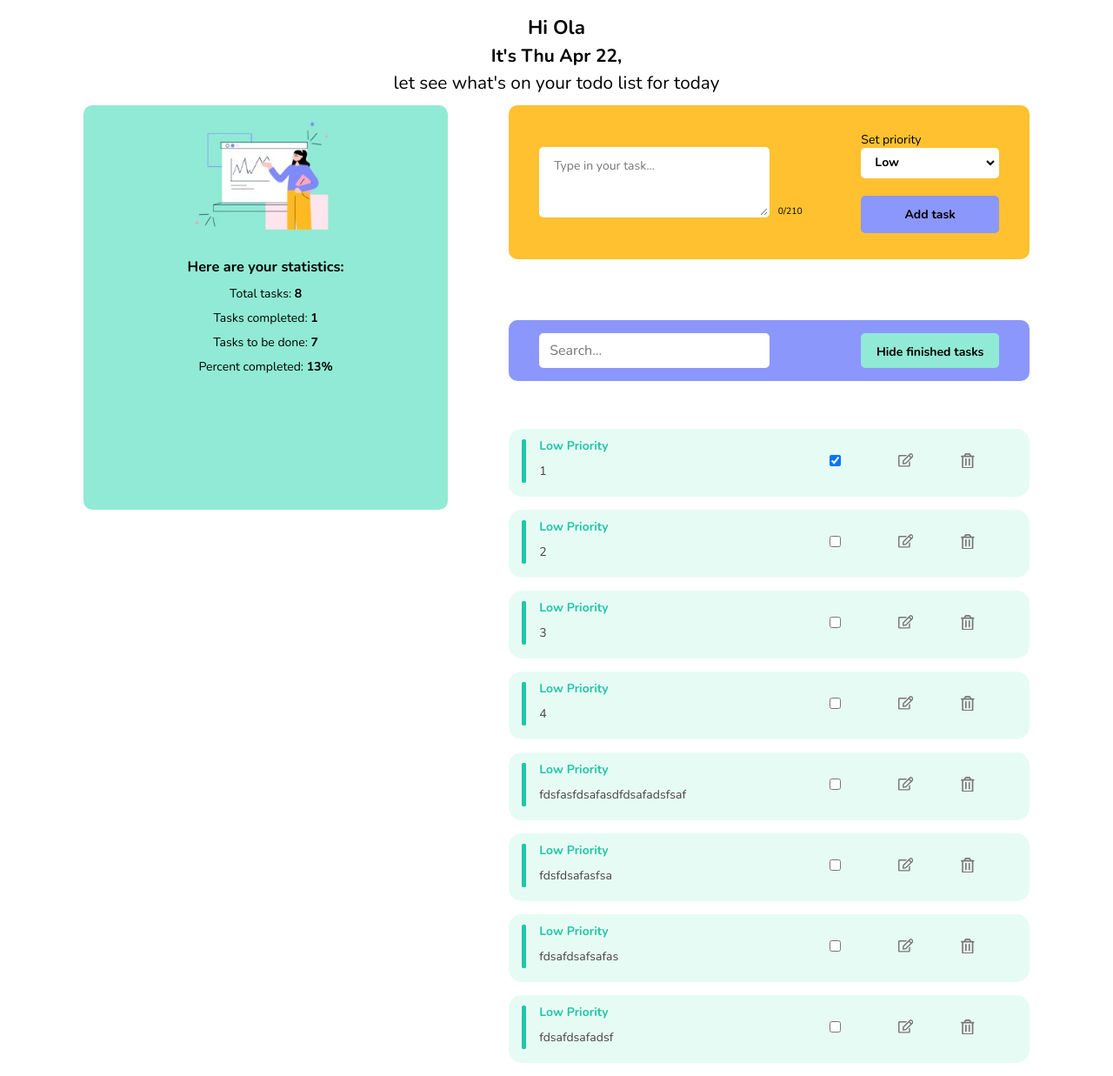
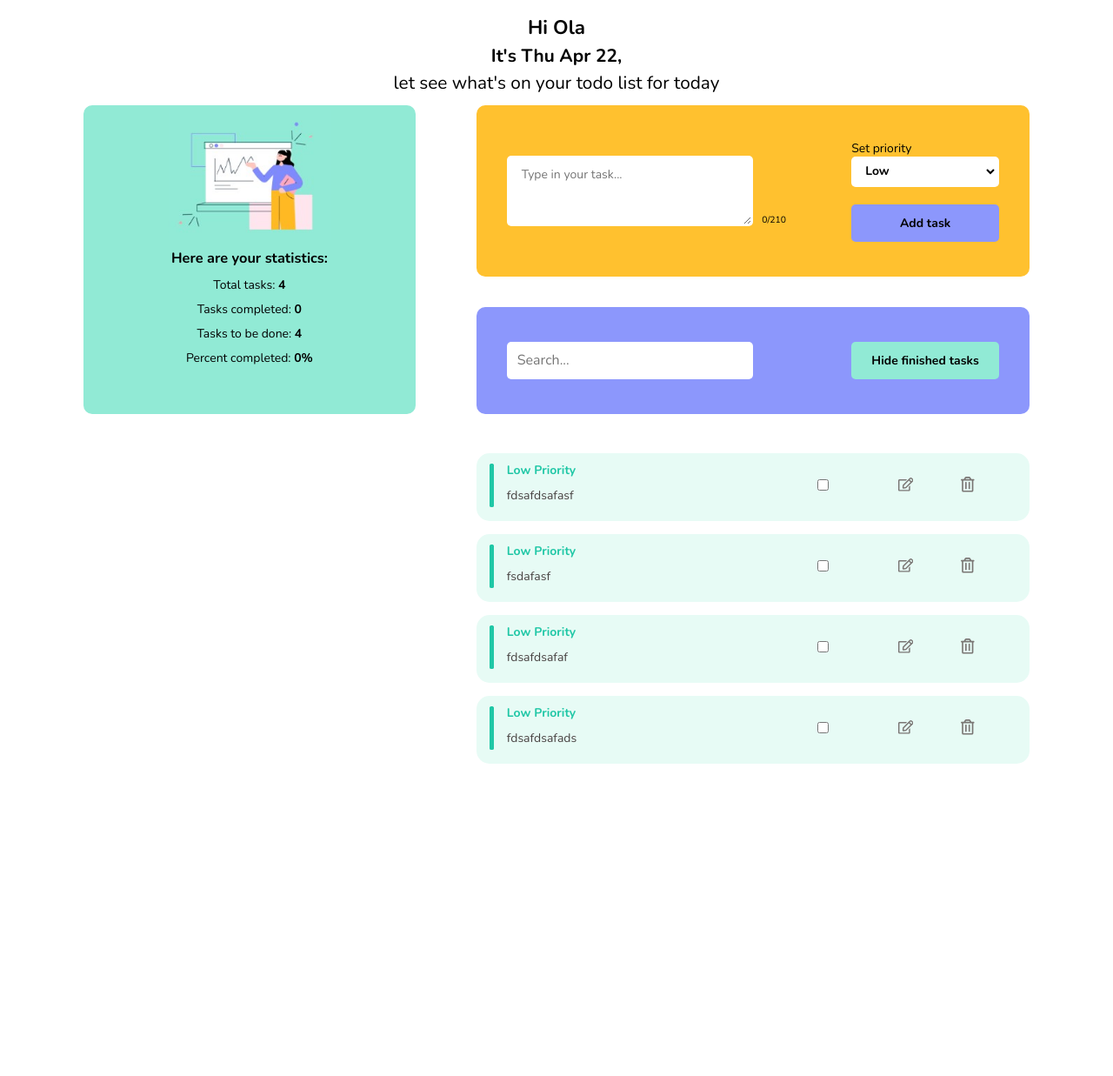
Before and after one commit to oladabro/todoList, a React (Create React App) app: page / in a window 1280 px wide. Shown: the whole page at 87% size. After the commit the page ends 893 px from the top, so only its background shows below. Built offline with nearby package versions, Linux system fonts and the light colour scheme; data requests are answered from the project's data file.

Commit message:
change positioning of components

```diff
--- a/data/db.json
+++ b/data/db.json
@@ -1,52 +1,28 @@
 {
   "tasks": [
     {
-      "name": "1",
-      "isDone": true,
-      "priority": "Low",
-      "id": 1
-    },
-    {
-      "name": "2",
+      "name": "fdsafdsafasf",
       "isDone": false,
       "priority": "Low",
       "id": 2
     },
     {
-      "name": "3",
+      "name": "fsdafasf",
       "isDone": false,
       "priority": "Low",
       "id": 3
     },
     {
-      "name": "4",
+      "name": "fdsafdsafaf",
       "isDone": false,
       "priority": "Low",
       "id": 4
     },
     {
-      "name": "fdsfasfdsafasdfdsafadsfsaf",
+      "name": "fdsafdsafads",
       "isDone": false,
       "priority": "Low",
-      "id": 6
-    },
-    {
-      "name": "fdsfdsafasfsa",
-      "isDone": false,
-      "priority": "Low",
-      "id": 7
-    },
-    {
-      "name": "fdsafdsafsafas",
-      "isDone": false,
-      "priority": "Low",
-      "id": 8
-    },
-    {
-      "name": "fdsafdsafadsf",
-      "isDone": false,
-      "priority": "Low",
-      "id": 9
+      "id": 5
     }
   ]
 }
--- a/src/components/CreateTodoItem/CreateTodoItemStyle.js
+++ b/src/components/CreateTodoItem/CreateTodoItemStyle.js
@@ -3,15 +3,16 @@ import { borderRadius, purple, yellow, green } from '../../shared/theme';
 
 export const CreateTodoItemStyle = styled.form`
   grid-column: 2/3;
+  align-self: start;
   grid-row: 2/3;
-  margin: 0 auto;
-  padding: 30px 35px;
+  padding: 40px 35px;
   background-color: ${yellow};
   width: 100%;
   display: flex;
   justify-content: space-between;
   align-items: center;
   border-radius: ${borderRadius};
+  /* margin-bottom: 50px; */
 
   & div:first-child {
     width: 55%;
--- a/src/components/Header/HeaderStyle.js
+++ b/src/components/Header/HeaderStyle.js
@@ -1,8 +1,8 @@
 import styled from 'styled-components';
-import { borderRadius } from '../../shared/theme';
 
 export const HeaderStyle = styled.header`
   grid-column: 1/3;
+  grid-row: 1/2;
   text-align: center;
   color: black;
   line-height: 1.5;
--- a/src/components/SearchSectionStyle.js
+++ b/src/components/SearchSectionStyle.js
@@ -2,19 +2,21 @@ import styled from 'styled-components';
 import { borderRadius, purple, yellow, green } from '../shared/theme';
 
 export const SearchSectionStyle = styled.section`
+  grid-column: 2/3;
+  grid-row: 3/4;
+  align-self: end;
   display: flex;
   justify-content: space-between;
-  margin: 60px 0 30px 0;
+  /* margin: 30px 0 0 0; */
   background-color: ${purple};
-  padding: 15px 35px;
+  padding: 40px 35px;
   border-radius: ${borderRadius};
-  height: 40px;
+  /* height: 40px; */
   box-sizing: content-box;
-  grid-template-rows: 3/4;
 
   & form,
   & div {
-    height: 100%;
+    /* height: 100%; */
   }
 
   & form {
@@ -43,8 +45,6 @@ export const SearchSectionStyle = styled.section`
 
     &:hover {
       background-color: #f3c34b;
-
-      /* background-color: #ffe5ee; */
     }
 
     &:focus {
@@ -64,7 +64,7 @@ export const SearchSectionStyle = styled.section`
     width: 100%;
 
     &:focus {
-      border: 2px solid #8c97fc;
+      border: 2px solid ${green};
     }
   }
 `;
--- a/src/components/TasksListStyle.js
+++ b/src/components/TasksListStyle.js
@@ -2,6 +2,8 @@ import styled from 'styled-components';
 
 export const TasksListStyle = styled.ul`
   list-style: none;
+  grid-column: 2/3;
+  margin-top: 20px;
 
   & li {
   }
--- a/src/components/TodoItem/TodoItemStyle.js
+++ b/src/components/TodoItem/TodoItemStyle.js
@@ -8,8 +8,6 @@ export const TodoItemStyle = styled.li`
   display: flex;
   justify-content: space-between;
   position: relative;
-  grid-column: 2/3;
-  grid-auto-rows: 4/5;
 
   & div:nth-of-type(1) {
     width: 60%;
--- a/src/components/TodoList.js
+++ b/src/components/TodoList.js
@@ -14,8 +14,6 @@ import TodoStats from './TodoStats/TodoStats';
 import SearchBar from './SearchBar';
 import Header from './Header/Header';
 import { AppContainerStyle } from '../shared/AppContainerStyle';
-import Welcome from './Welcome/Welcome';
-import { StatsContainerStyle } from '../shared/StatsContainerStyle';
 import ShowHideTasksBtn from './ShowHideTasksBtn';
 import { TasksListStyle } from './TasksListStyle';
 import { TodoItemStyle } from '../components/TodoItem/TodoItemStyle';
--- a/src/components/TodoStats/TodoStatsStyle.js
+++ b/src/components/TodoStats/TodoStatsStyle.js
@@ -3,23 +3,21 @@ import { borderRadius, purple, yellow, green } from '../../shared/theme';
 
 export const Section = styled.section`
   grid-column: 1/2;
-  grid-row: 2/5;
+  grid-row: 2/4;
   display: flex;
   flex-direction: column;
   align-items: center;
   background-color: ${green};
-  padding: 150px 0;
+  padding-bottom: 50px;
   line-height: 2;
   position: relative;
   border-radius: ${borderRadius};
   position: sticky;
   top: 50px;
+  align-self: start;
 
   & h3 {
-    margin-top: 20px;
-  }
-
-  & div {
+    padding-top: 160px;
   }
 
   & img {
--- a/src/components/Welcome/Welcome.js
+++ /dev/null
@@ -1,10 +0,0 @@
-import React from 'react';
-import { name } from '../../shared/utils';
-
-export default function Welcome() {
-  return (
-    <>
-      <h1>Hi {name}</h1>
-    </>
-  );
-}
--- a/src/shared/AppContainerStyle.js
+++ b/src/shared/AppContainerStyle.js
@@ -3,11 +3,11 @@ import styled from 'styled-components';
 export const AppContainerStyle = styled.div`
   width: 85vw;
   display: grid;
-  grid-template-columns: 0.7fr 1fr;
-  grid-auto-rows: auto;
+  grid-template-columns: 0.6fr 1fr;
+  grid-auto-rows: minmax(50px, auto);
   grid-column-gap: 70px;
   grid-row-gap: 10px;
-  align-items: start;
+  /* align-items: start; */
 
   /* linear-gradient(127deg, #91ead5, rgba(0, 255, 0, 0) 70.71%), */
   /* linear-gradient(336deg, #8c97fc, rgba(0, 0, 255, 0) 70.71%); */
--- a/src/shared/StatsContainerStyle.js
+++ /dev/null
@@ -1,9 +0,0 @@
-import styled from 'styled-components';
-
-export const StatsContainerStyle = styled.section`
-  /* width: 100%; */
-  grid-column: 1/2;
-  background-color: white;
-  background-color: #8c97fc;
-  border-radius: 15px;
-`;
```
